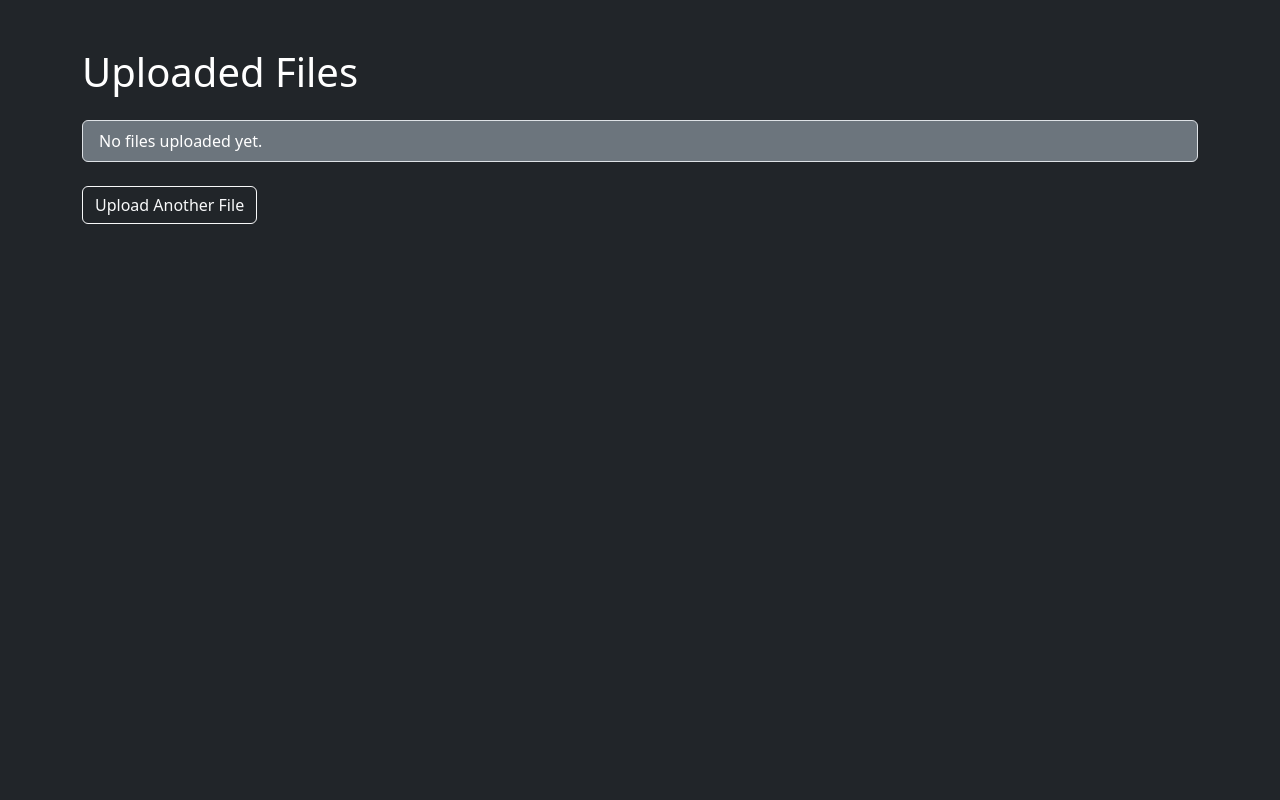
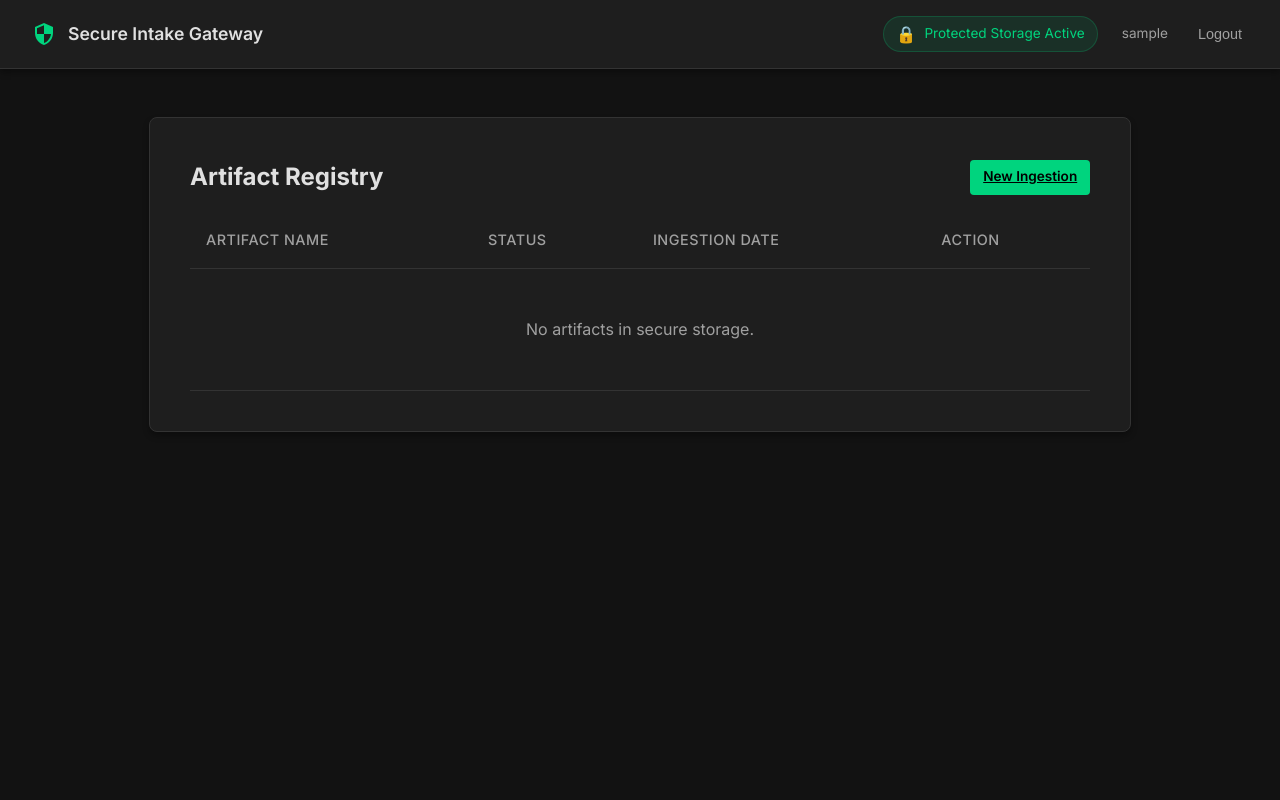
Before and after one commit to Harshit-Maurya838/secure-file-upload-portal, a Django app: page /files/ in a window 1280 px wide. Run offline with Django 5.2, Linux system fonts and the light colour scheme; the visitor is signed in with stand-in values (Sample User, id 1); data that the repository does not hold is empty.

Commit message:
Redesigned the UI/UX

```diff
--- a/uploads/models.py
+++ b/uploads/models.py
@@ -23,6 +23,7 @@ class UploadedFile(models.Model):
     hash = models.CharField(max_length=64, blank=True, editable=False)
     status = models.CharField(max_length=10, choices=STATUS_CHOICES, default='PENDING')
     uploaded_at = models.DateTimeField(auto_now_add=True)
+    original_filename = models.CharField(max_length=255, default="unknown_file")
 
     def save(self, *args, **kwargs):
         if not self.hash:
--- /dev/null
+++ b/uploads/static/css/styles.css
@@ -0,0 +1,267 @@
+/* Secure Enterprise Dashboard CSS */
+:root {
+    --bg-dark: #121212;
+    --bg-card: #1e1e1e;
+    --text-primary: #e0e0e0;
+    --text-secondary: #a0a0a0;
+    --accent-primary: #00d47e; /* Secure Green */
+    --accent-hover: #00b368;
+    --accent-alert: #ff4d4d; /* Rejected/Error */
+    --accent-warning: #ffcc00; /* Pending */
+    --border-color: #333333;
+    --shadow-sm: 0 4px 6px rgba(0, 0, 0, 0.3);
+    --font-family: 'Inter', -apple-system, BlinkMacSystemFont, "Segoe UI", Roboto, "Helvetica Neue", Arial, sans-serif;
+}
+
+body {
+    background-color: var(--bg-dark);
+    color: var(--text-primary);
+    font-family: var(--font-family);
+    margin: 0;
+    padding: 0;
+    line-height: 1.6;
+    display: flex;
+    flex-direction: column;
+    min-height: 100vh;
+}
+
+header {
+    background-color: var(--bg-card);
+    border-bottom: 1px solid var(--border-color);
+    padding: 1rem 2rem;
+    display: flex;
+    justify-content: space-between;
+    align-items: center;
+    box-shadow: var(--shadow-sm);
+}
+
+.brand {
+    display: flex;
+    align-items: center;
+    gap: 0.75rem;
+    font-weight: 600;
+    font-size: 1.1rem;
+    color: var(--text-primary);
+    text-decoration: none;
+}
+
+.shield-icon {
+    width: 24px;
+    height: 24px;
+    fill: var(--accent-primary);
+}
+
+.auth-controls {
+    display: flex;
+    align-items: center;
+    gap: 1.5rem;
+}
+
+.status-badge {
+    background: rgba(0, 212, 126, 0.1);
+    color: var(--accent-primary);
+    padding: 0.25rem 0.75rem;
+    border-radius: 999px;
+    font-size: 0.85rem;
+    border: 1px solid rgba(0, 212, 126, 0.2);
+    display: flex;
+    align-items: center;
+    gap: 0.5rem;
+}
+
+.main-content {
+    flex: 1;
+    padding: 3rem 2rem;
+    display: flex;
+    justify-content: center;
+    align-items: flex-start;
+}
+
+.secure-card {
+    background: var(--bg-card);
+    border: 1px solid var(--border-color);
+    border-radius: 8px;
+    padding: 2.5rem;
+    width: 100%;
+    max-width: 480px;
+    box-shadow: var(--shadow-sm);
+}
+
+.secure-card.wide {
+    max-width: 900px;
+}
+
+.card-title {
+    margin-top: 0;
+    margin-bottom: 1.5rem;
+    font-size: 1.5rem;
+    text-align: center;
+    font-weight: 700;
+}
+
+.form-group {
+    margin-bottom: 1.25rem;
+}
+
+label {
+    display: block;
+    margin-bottom: 0.5rem;
+    color: var(--text-secondary);
+    font-size: 0.9rem;
+}
+
+input[type="text"],
+input[type="password"],
+textarea,
+select,
+input[type="file"] {
+    width: 100%;
+    background: #2a2a2a;
+    border: 1px solid var(--border-color);
+    color: var(--text-primary);
+    padding: 0.75rem;
+    border-radius: 4px;
+    font-size: 1rem;
+    box-sizing: border-box;
+    transition: border-color 0.2s;
+}
+
+input:focus, textarea:focus, select:focus {
+    border-color: var(--accent-primary);
+    outline: none;
+}
+
+.btn-primary {
+    background-color: var(--accent-primary);
+    color: #000;
+    border: none;
+    padding: 0.75rem 1.5rem;
+    border-radius: 4px;
+    font-weight: 600;
+    cursor: pointer;
+    width: 100%;
+    font-size: 1rem;
+    transition: background-color 0.2s;
+}
+
+.btn-primary:hover {
+    background-color: var(--accent-hover);
+}
+
+.btn-sm {
+    padding: 0.4rem 0.8rem;
+    font-size: 0.85rem;
+    width: auto;
+}
+
+.btn-logout {
+    color: var(--text-secondary);
+    text-decoration: none;
+    font-size: 0.9rem;
+}
+.btn-logout:hover {
+    color: var(--text-primary);
+}
+
+.btn-link {
+    background: none;
+    border: 1px solid var(--border-color);
+    color: var(--text-primary);
+    padding: 0.75rem;
+    text-align: center;
+    display: block;
+    text-decoration: none;
+    border-radius: 4px;
+    margin-top: 1rem;
+}
+
+.upload-zone {
+    border: 2px dashed var(--border-color);
+    border-radius: 6px;
+    padding: 2rem;
+    text-align: center;
+    background: #252525;
+    transition: border-color 0.2s;
+}
+
+.upload-zone:hover {
+    border-color: var(--text-secondary);
+}
+
+table {
+    width: 100%;
+    border-collapse: collapse;
+    margin-top: 1rem;
+}
+
+th, td {
+    padding: 1rem;
+    text-align: left;
+    border-bottom: 1px solid var(--border-color);
+}
+
+th {
+    color: var(--text-secondary);
+    font-weight: 500;
+    font-size: 0.9rem;
+    text-transform: uppercase;
+    letter-spacing: 0.5px;
+}
+
+td a {
+    color: var(--text-primary);
+    text-decoration: none;
+    font-weight: 500;
+}
+
+td a:hover {
+    color: var(--accent-primary);
+}
+
+.badge {
+    display: inline-block;
+    padding: 0.25rem 0.5rem;
+    border-radius: 4px;
+    font-size: 0.75rem;
+    font-weight: 600;
+    letter-spacing: 0.5px;
+}
+
+.badge-clean {
+    background: rgba(0, 212, 126, 0.2);
+    color: var(--accent-primary);
+}
+
+.badge-rejected {
+    background: rgba(255, 77, 77, 0.2);
+    color: var(--accent-alert);
+}
+
+.badge-pending {
+    background: rgba(255, 204, 0, 0.2);
+    color: var(--accent-warning);
+}
+
+.empty-state {
+    text-align: center;
+    padding: 3rem;
+    color: var(--text-secondary);
+}
+
+.alert {
+    padding: 0.75rem;
+    margin-bottom: 1rem;
+    border-radius: 4px;
+    font-size: 0.9rem;
+}
+.alert-error {
+    background: rgba(255, 77, 77, 0.2);
+    color: #ff9999;
+    border: 1px solid rgba(255, 77, 77, 0.3);
+}
+
+/* Utils */
+.text-center { text-align: center; }
+.mt-4 { margin-top: 1.5rem; }
+.mb-4 { margin-bottom: 1.5rem; }
+.text-muted { color: var(--text-secondary); font-size: 0.85rem; }
--- /dev/null
+++ b/uploads/templates/base.html
@@ -0,0 +1,44 @@
+{% load static %}
+<!DOCTYPE html>
+<html lang="en">
+<head>
+    <meta charset="UTF-8">
+    <meta name="viewport" content="width=device-width, initial-scale=1.0">
+    <title>{% block title %}Secure Intake Gateway{% endblock %}</title>
+    <link rel="stylesheet" href="{% static 'css/styles.css' %}">
+    <link rel="preconnect" href="https://fonts.googleapis.com">
+    <link rel="preconnect" href="https://fonts.gstatic.com" crossorigin>
+    <link href="https://fonts.googleapis.com/css2?family=Inter:wght@400;500;600;700&display=swap" rel="stylesheet">
+</head>
+<body>
+
+<header>
+    <a href="{% url 'file_list' %}" class="brand">
+        <svg class="shield-icon" viewBox="0 0 24 24">
+            <path d="M12 1L3 5v6c0 5.55 3.84 10.74 9 12 5.16-1.26 9-6.45 9-12V5l-9-4zm0 10.99h7c-.53 4.12-3.28 7.79-7 8.94V12H5V6.3l7-3.11v8.8z"/>
+        </svg>
+        Secure Intake Gateway
+    </a>
+
+    <div class="auth-controls">
+        <div class="status-badge">
+            <span style="font-size:1.2em">🔒</span> Protected Storage Active
+        </div>
+
+        {% if user.is_authenticated %}
+            <span class="text-muted">{{ user.username }}</span>
+            <form action="{% url 'logout' %}" method="post" style="display:inline;">
+                {% csrf_token %}
+                <button type="submit" class="btn-logout" style="background:none;border:none;cursor:pointer;">Logout</button>
+            </form>
+        {% endif %}
+    </div>
+</header>
+
+<main class="main-content">
+    {% block content %}
+    {% endblock %}
+</main>
+
+</body>
+</html>
--- a/uploads/templates/uploader/file_list.html
+++ b/uploads/templates/uploader/file_list.html
@@ -1,24 +1,55 @@
-<!DOCTYPE html>
-<html>
-<head>
-    <title>Uploaded Files</title>
-    <link href="https://cdn.jsdelivr.net/npm/bootstrap@5.3.0/dist/css/bootstrap.min.css" rel="stylesheet">
-</head>
-<body class="bg-dark text-white py-5">
-    <div class="container">
-        <h1 class="mb-4">Uploaded Files</h1>
-        <ul class="list-group mb-4">
+{% extends "base.html" %}
+
+{% block title %}Artifact Registry - Secure Gateway{% endblock %}
+
+{% block content %}
+<div class="secure-card wide">
+    <div style="display:flex; justify-content:space-between; align-items:center; margin-bottom:1rem;">
+        <h2 class="card-title" style="margin:0; text-align:left;">Artifact Registry</h2>
+        <a href="{% url 'upload_file' %}" class="btn-primary btn-sm">New Ingestion</a>
+    </div>
+
+    <table>
+        <thead>
+            <tr>
+                <th>Artifact Name</th>
+                <th>Status</th>
+                <th>Ingestion Date</th>
+                <th>Action</th>
+            </tr>
+        </thead>
+        <tbody>
             {% for file in files %}
-                <li class="list-group-item bg-secondary text-white">
-                    <strong><a href="{% url 'download_file' file.id %}" class="text-warning">{{ file.file.name }}</a></strong><br>
-                    <small>Description:</small> {{ file.description }}<br>
-                    <small>Uploaded at:</small> {{ file.uploaded_at }}
-                </li>
+                <tr>
+                    <td>
+                        {{ file.original_filename }}
+                        <br>
+                        <small class="text-muted">{{ file.description|truncatechars:40 }}</small>
+                    </td>
+                    <td>
+                        {% if file.status == 'CLEAN' %}
+                            <span class="badge badge-clean">CLEAN</span>
+                        {% elif file.status == 'REJECTED' %}
+                            <span class="badge badge-rejected">REJECTED</span>
+                        {% else %}
+                            <span class="badge badge-pending">PENDING</span>
+                        {% endif %}
+                    </td>
+                    <td>{{ file.uploaded_at|date:"Y-m-d H:i" }}</td>
+                    <td>
+                        {% if file.status == 'CLEAN' %}
+                            <a href="{% url 'download_file' file.id %}" class="btn-primary btn-sm" style="text-decoration:none;">Download</a>
+                        {% else %}
+                            <span class="text-muted">Locked</span>
+                        {% endif %}
+                    </td>
+                </tr>
             {% empty %}
-                <li class="list-group-item bg-secondary text-white">No files uploaded yet.</li>
+                <tr>
+                    <td colspan="4" class="empty-state">No artifacts in secure storage.</td>
+                </tr>
             {% endfor %}
-        </ul>
-        <a href="{% url 'upload_file' %}" class="btn btn-outline-light">Upload Another File</a>
-    </div>
-</body>
-</html>
+        </tbody>
+    </table>
+</div>
+{% endblock %}
--- a/uploads/views.py
+++ b/uploads/views.py
@@ -16,7 +16,15 @@ def upload_file(request):
         form = UploadFileForm(request.POST, request.FILES)
         if form.is_valid():
             # Save initially to quarantine (status=PENDING)
-            instance = form.save()
+            # manually handling save to inject original_filename
+            instance = form.save(commit=False)
+
+            # Sanitize and store original filename
+            from django.utils.text import get_valid_filename
+            original_name = request.FILES['file'].name
+            instance.original_filename = get_valid_filename(original_name)
+
+            instance.save()
             try:
                 # Scan the file
                 scan_file(instance.file)
@@ -51,7 +59,7 @@ def download_file(request, file_id):
         raise Http404("File is not available for download.")
 
     try:
-        response = FileResponse(instance.file.open('rb'), as_attachment=True)
+        response = FileResponse(instance.file.open('rb'), as_attachment=True, filename=instance.original_filename)
         log_security_event('DOWNLOAD', request, instance.file.name, "File downloaded successfully")
         return response
     except FileNotFoundError:
```
Also changed, not shown: uploads/templates/registration/login.html (+30 -26 lines), uploads/templates/upload.html (+40 -18 lines), uploads/tests.py (+44 -1 lines), README.md, uploads/migrations/0005_uploadedfile_original_filename.py (added), 5 other files.
